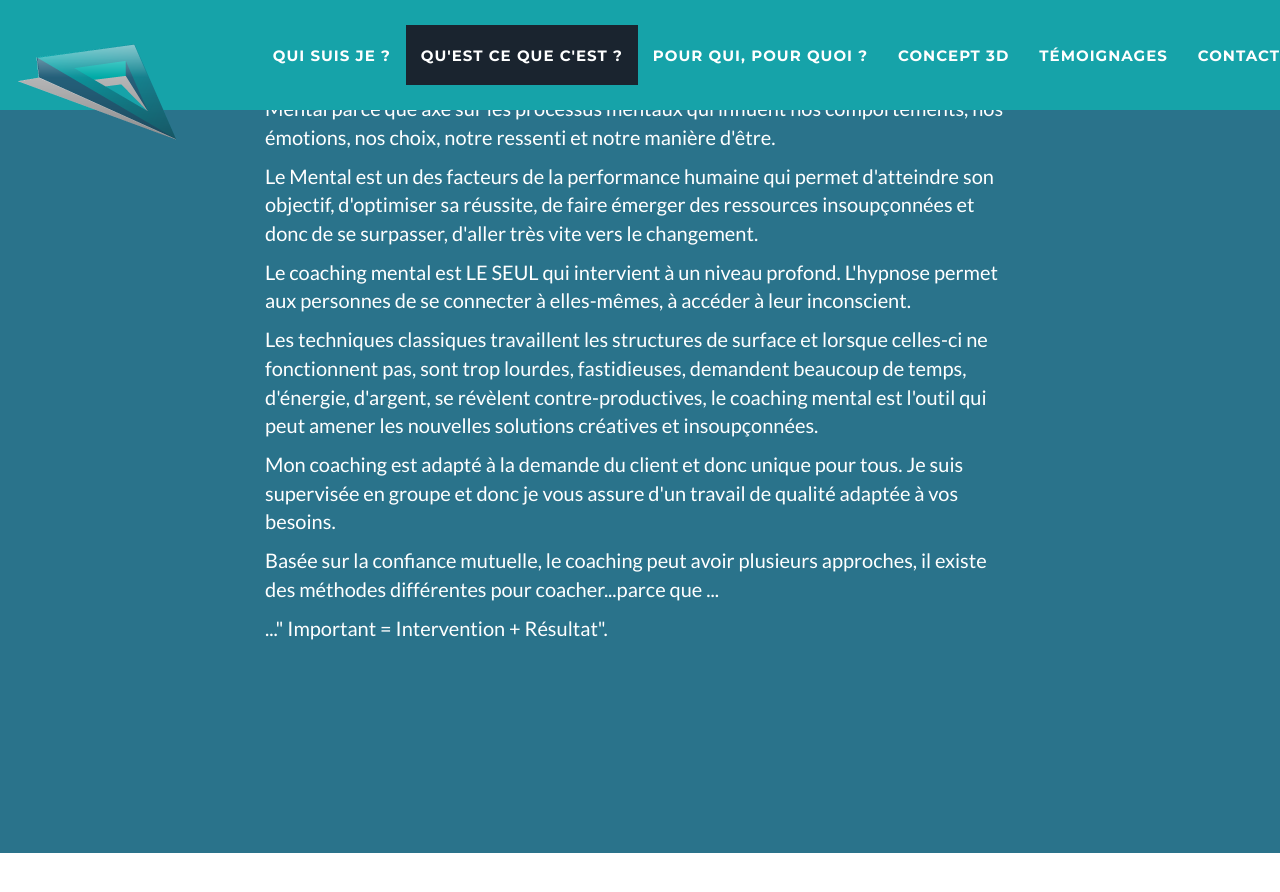
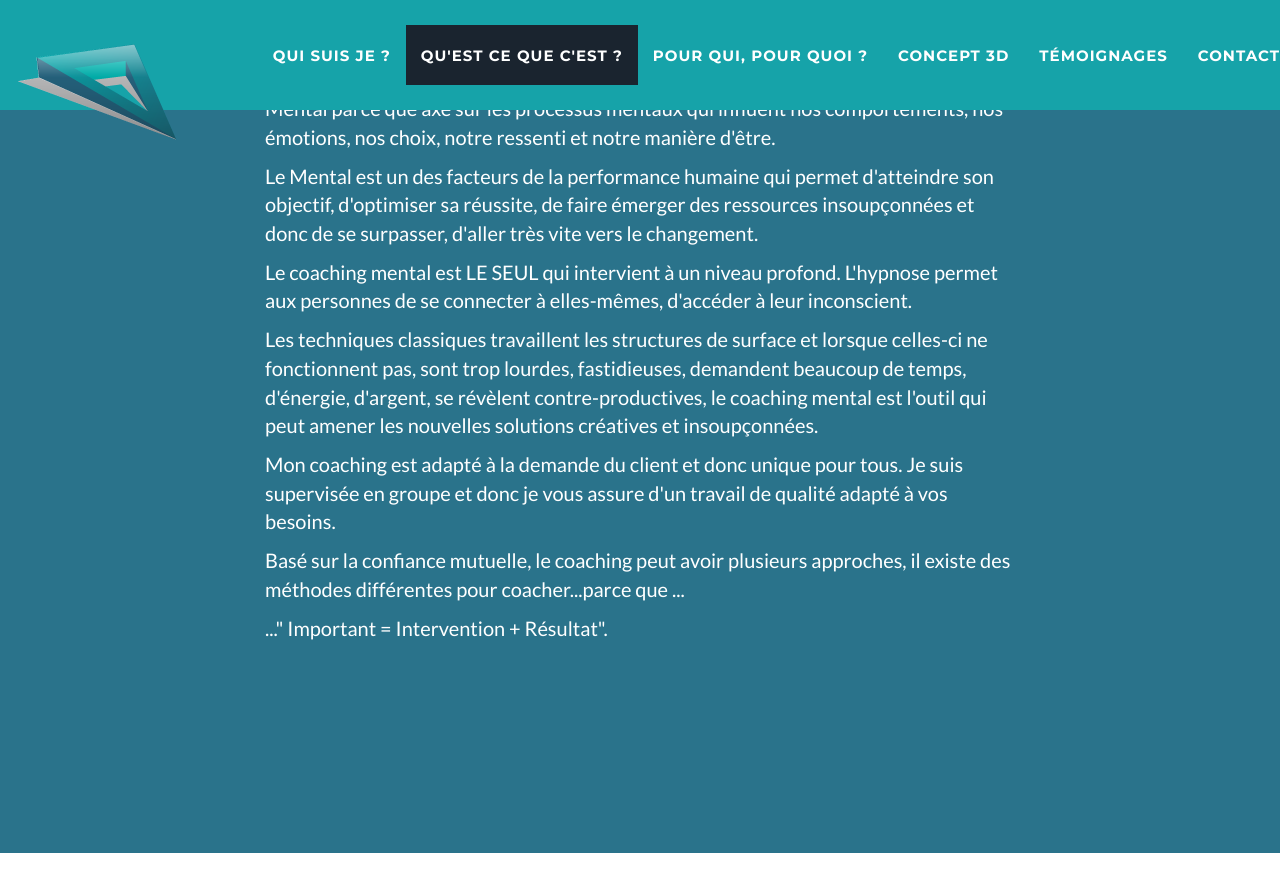
Before and after one commit to coaching3d/coaching3d.github.io, a Jekyll site: the page built from index.html, in a window 1280 px wide and 900 px high, scrolled down 2663 px. Shown: the top 892 px of the window. Built offline with Jekyll 4.4.1, drawn with Linux system fonts in a browser that asks for light colours.

Commit message:
Update what.html

```diff
--- a/_includes/what.html
+++ b/_includes/what.html
@@ -37,17 +37,17 @@
             Le Mental est un des facteurs de la performance humaine qui permet d'atteindre son objectif, d'optimiser sa réussite, de faire émerger des ressources insoupçonnées et donc de se surpasser, d'aller très vite vers le changement.
           </p>
           <p>
-            Le coaching mental est LE SEUL qui intervient à un niveau profond. L'hypnose permet aux personnes de se connecter à elles-mêmes, à accéder à leur inconscient.
+            Le coaching mental est LE SEUL qui intervient à un niveau profond. L'hypnose permet aux personnes de se connecter à elles-mêmes, d'accéder à leur inconscient.
           </p>
           <p>
             Les techniques classiques travaillent les structures de surface et lorsque celles-ci ne fonctionnent pas, sont trop lourdes, fastidieuses, demandent beaucoup de temps, d'énergie, d'argent, se révèlent contre-productives, le coaching mental est l'outil
             qui peut amener les nouvelles solutions créatives et insoupçonnées.
           </p>
           <p>
-            Mon coaching est adapté à la demande du client et donc unique pour tous. Je suis supervisée en groupe et donc je vous assure d'un travail de qualité adaptée à vos besoins.
+            Mon coaching est adapté à la demande du client et donc unique pour tous. Je suis supervisée en groupe et donc je vous assure d'un travail de qualité adapté à vos besoins.
           </p>
           <p>
-            Basée sur la confiance mutuelle, le coaching peut avoir plusieurs approches, il existe des méthodes différentes pour coacher...parce que ...
+            Basé sur la confiance mutuelle, le coaching peut avoir plusieurs approches, il existe des méthodes différentes pour coacher...parce que ...
           </p>
           <p>
             ..." Important = Intervention + Résultat".
```
